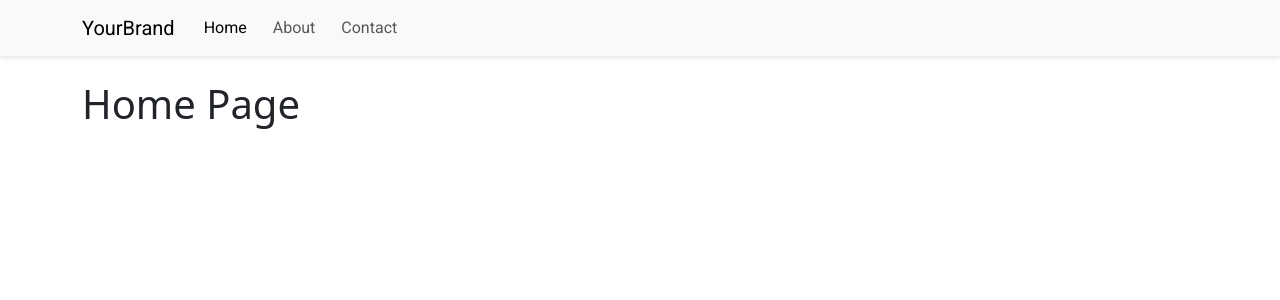
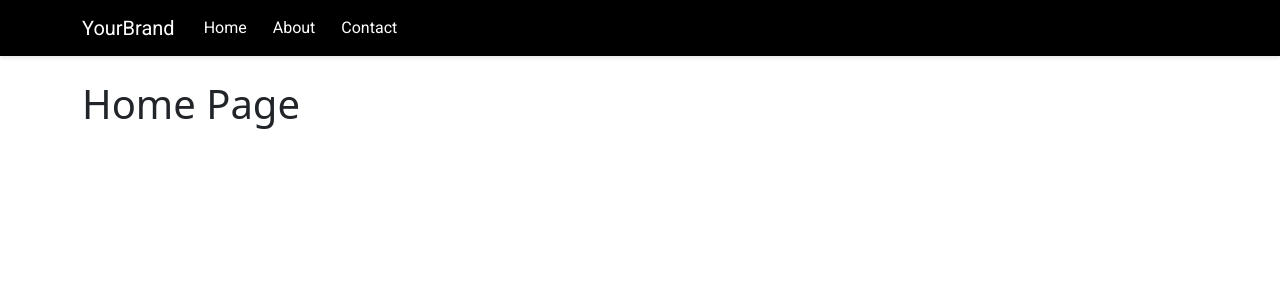
Before and after one commit to belissa28/personal-website, a React (Create React App) app: page / in a window 1280 px wide. Shown: the top 300 px of the page. Built offline with nearby package versions, Linux system fonts and the light colour scheme.

Commit message:
Modified navbar color.

```diff
--- a/public/index.html
+++ b/public/index.html
@@ -1,14 +1,12 @@
 <!DOCTYPE html>
 <html lang="en">
+
 <head>
   <meta charset="utf-8" />
   <link rel="icon" href="%PUBLIC_URL%/favicon.ico" />
   <meta name="viewport" content="width=device-width, initial-scale=1" />
   <meta name="theme-color" content="#000000" />
-    <meta
-      name="description"
-      content="Web site created using create-react-app"
-    />
+  <meta name="description" content="Web site created using create-react-app" />
   <link rel="apple-touch-icon" href="%PUBLIC_URL%/logo192.png" />
   <!--
       manifest.json provides metadata used when your web app is installed on a
@@ -24,8 +22,9 @@
       work correctly both with client-side routing and a non-root public URL.
       Learn how to configure a non-root public URL by running `npm run build`.
     -->
-    <title>React App</title>
+  <title>Belissa's Website</title>
 </head>
+
 <body>
   <noscript>You need to enable JavaScript to run this app.</noscript>
   <div id="root"></div>
@@ -40,4 +39,5 @@
       To create a production bundle, use `npm run build` or `yarn build`.
     -->
 </body>
+
 </html>
--- a/src/NavBar.js
+++ b/src/NavBar.js
@@ -5,19 +5,19 @@ import styles from './NavBar.module.css';
 
 const NavBar = () => {
     return (
-        <Navbar bg="light" expand="lg" className={styles.navbar}>
+        <Navbar bg="black" expand="lg" className={styles.navbar}>
             <Container className={styles.navbarContainer}>
-                <Navbar.Brand as={NavLink} to="/">YourBrand</Navbar.Brand>
+                <Navbar.Brand as={NavLink} to="/" style={{ color: 'white' }}>YourBrand</Navbar.Brand>
                 <Navbar.Toggle aria-controls="basic-navbar-nav" />
                 <Navbar.Collapse id="basic-navbar-nav">
                     <Nav className="me-auto">
-                        <Nav.Link as={NavLink} to="/" className={styles.navLink}>
+                        <Nav.Link as={NavLink} to="/" className={styles.navLink} style={{ color: 'white' }}>
                             Home
             </Nav.Link>
-                        <Nav.Link as={NavLink} to="/about" className={styles.navLink}>
+                        <Nav.Link as={NavLink} to="/about" className={styles.navLink} style={{ color: 'white' }}>
                             About
             </Nav.Link>
-                        <Nav.Link as={NavLink} to="/contact" className={styles.navLink}>
+                        <Nav.Link as={NavLink} to="/contact" className={styles.navLink} style={{ color: 'white' }}>
                             Contact
             </Nav.Link>
                     </Nav>
--- a/src/NavBar.module.css
+++ b/src/NavBar.module.css
@@ -3,6 +3,7 @@
 
 .navbar {
   font-family: 'Roboto', sans-serif;
+
   background-color: #1877F2;
   box-shadow: 0 2px 4px rgba(0, 0, 0, 0.1);
 }
```
Lines whose indentation alone changed are shown as unchanged.
